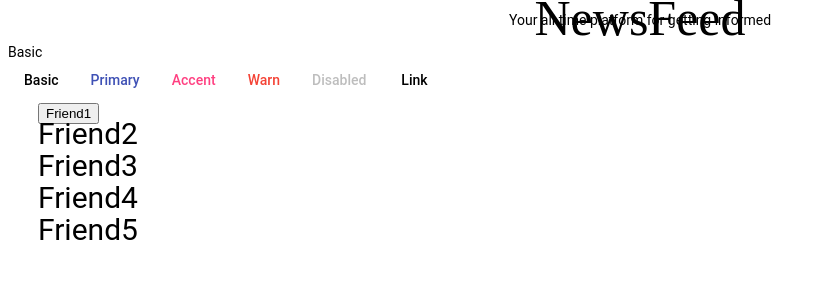
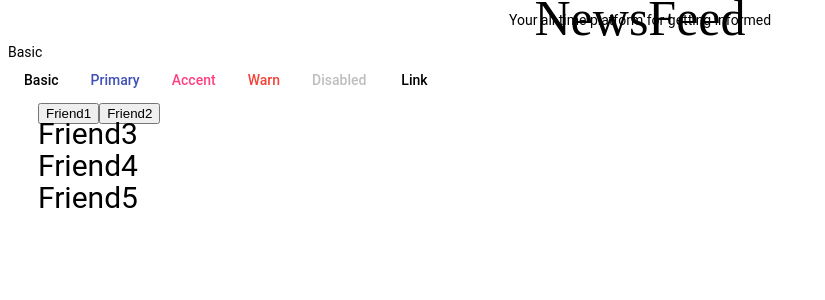
Before and after one commit to paulmunyao/newsfeed, an Angular app: page / in a window 1280 px wide. Shown: the top 300 px of the page, without its empty margins (0-825 px from the left). Built offline with nearby package versions, Linux system fonts and the light colour scheme; a web font is replaced by a local one.

Commit message:
add button on click

```diff
--- a/src/app/user/user.component.html
+++ b/src/app/user/user.component.html
@@ -1,6 +1,6 @@
 <div class="user">
   <button>Friend1</button>
-  <p>Friend2</p>
+  <button>Friend2</button>
   <p>Friend3</p>
   <p>Friend4</p>
   <p>Friend5</p>
```
